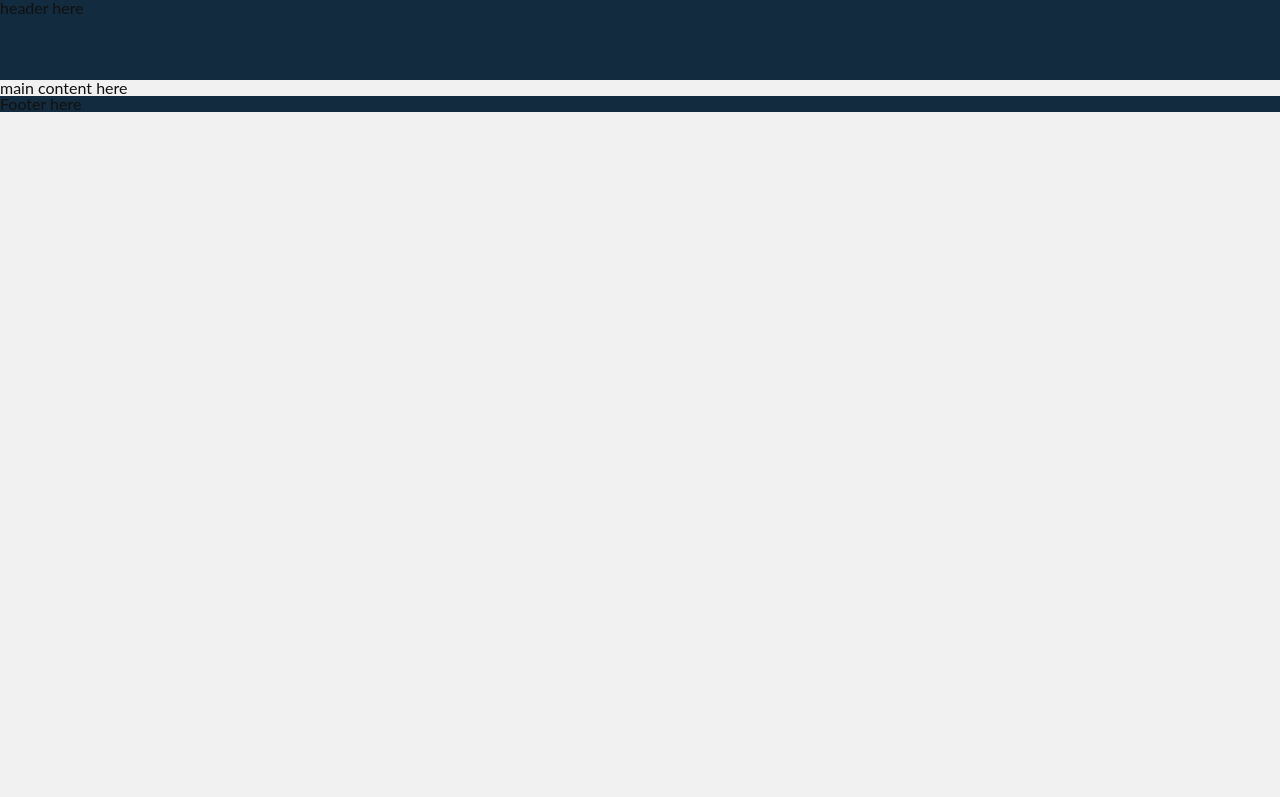
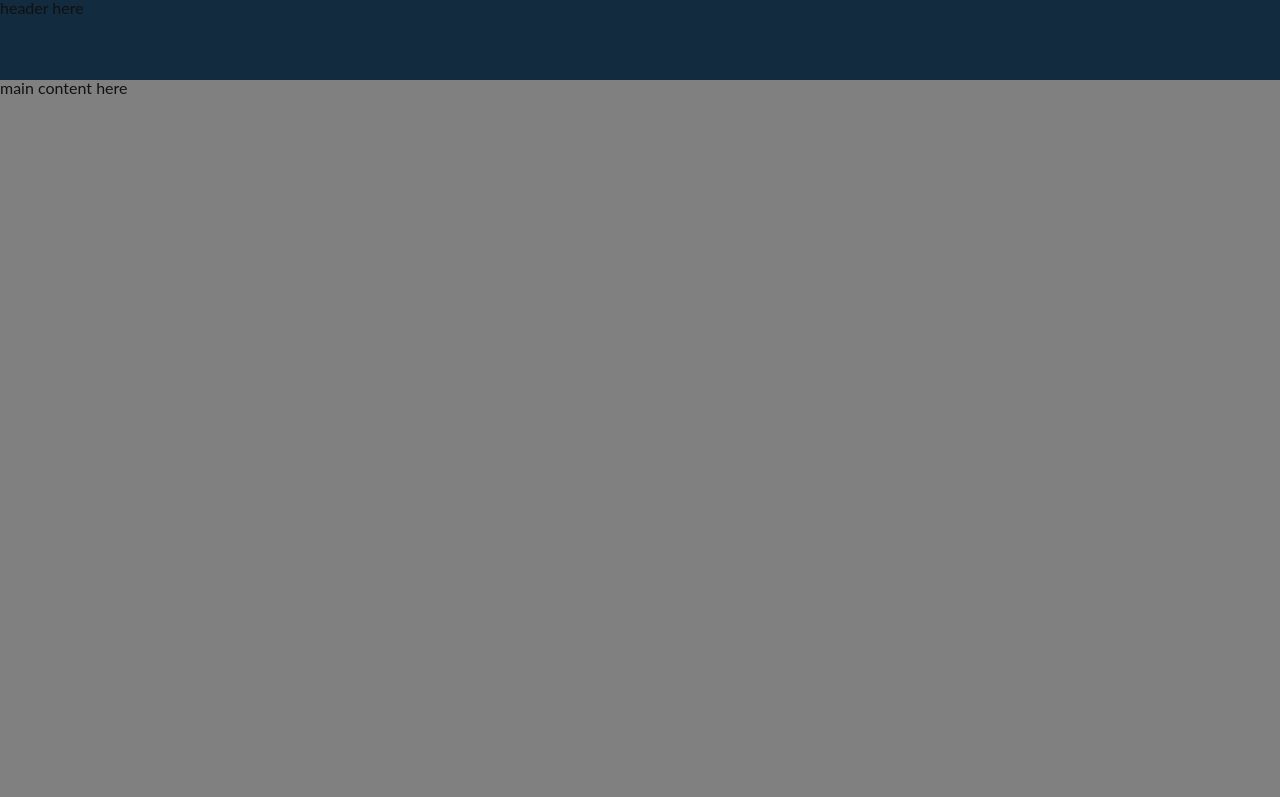
Before and after one commit to fsfaxi/mafaza_1, a website: page index.html in a window 1280 px wide. Shown: the top 797 px of the page. Drawn offline with nearby package versions, Linux system fonts and the light colour scheme; files that its build step writes are made by us from their sources.

Commit message:
layout updates

```diff
--- a/index.html
+++ b/index.html
@@ -11,11 +11,13 @@
 		<script src="scripts/expand.js" async></script>
 	</head>
 	<body>
-		<header id="mfz-header-container">
-			header here
-		</header>
-		<div id="mfz-content-container">
-			main content here
+		<div id="mfz-headercontent-container">
+			<header id="mfz-header-container">
+				header here
+			</header>
+			<div id="mfz-content-container">
+				main content here
+			</div>
 		</div>
 		<footer id="mfz-footer-container">
 			Footer here
--- a/sass/SiteSpecific/layout.scss
+++ b/sass/SiteSpecific/layout.scss
@@ -9,9 +9,23 @@ html,body
 
     font-size: $fontsize;
     font-family:$font_base;
+
+    width:100%;
+    min-width:$min_width;
+    height:100%;
+    min-height:$min_height;
 }
 
-#mfz-header-container{
+#mfz-headercontent-container{
+    width:100%;
+    min-height:100%;
+
+    @include flex(column,nowrap,flex-start,center,center);
+}
+
+#mfz-header-container
+{
+    @include flex-item(0,0,80px);
     width:100%;
     height:80px;
 
@@ -19,12 +33,16 @@ html,body
 }
 
 #mfz-content-container{
-
+    @include flex-item(1,0,auto);
+    background-color:grey;
+    width:100%;
 }
 
 #mfz-footer-container
 {
+    height:120px;
     background-color:$color_accent_dark;
+
 }
 
 /*
```
